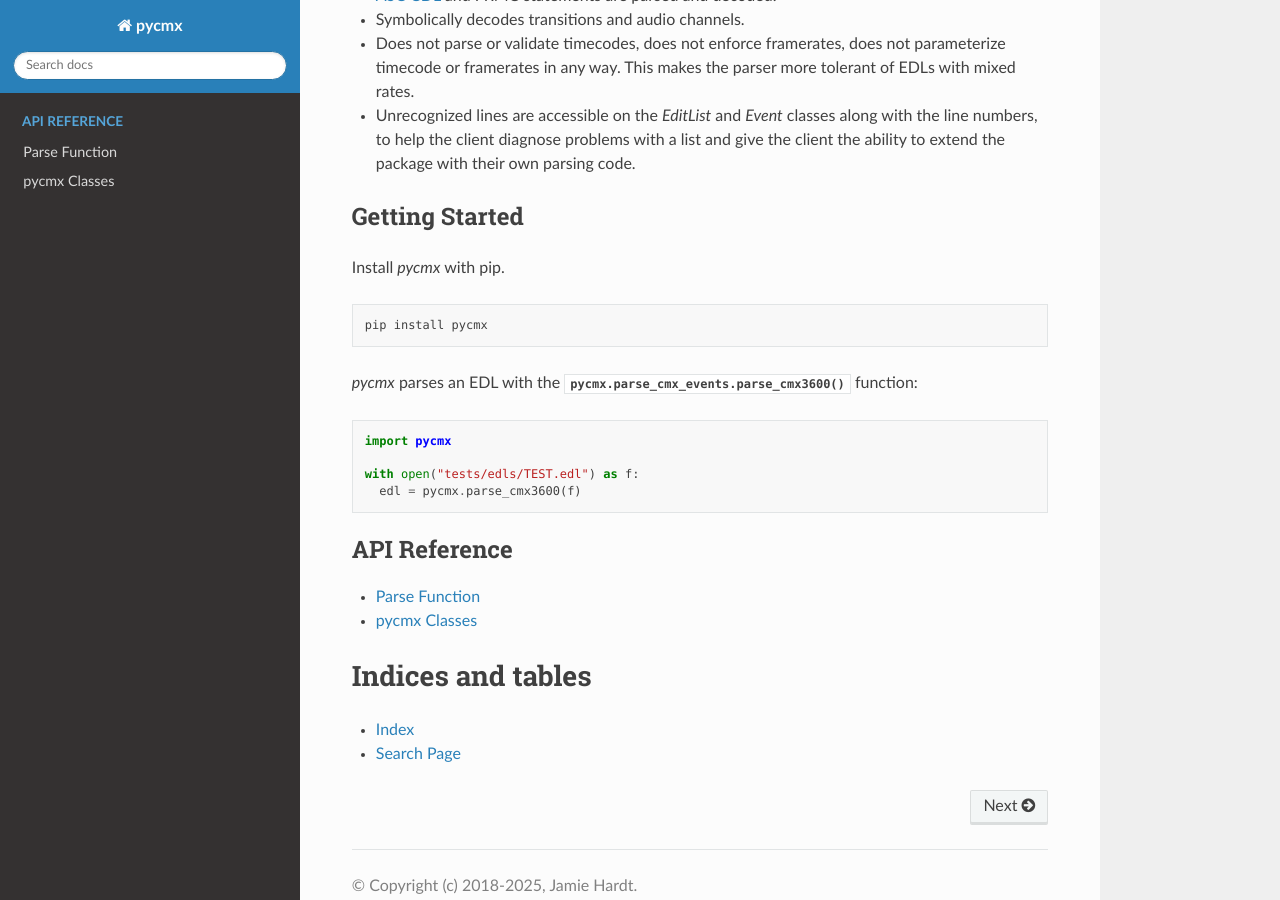
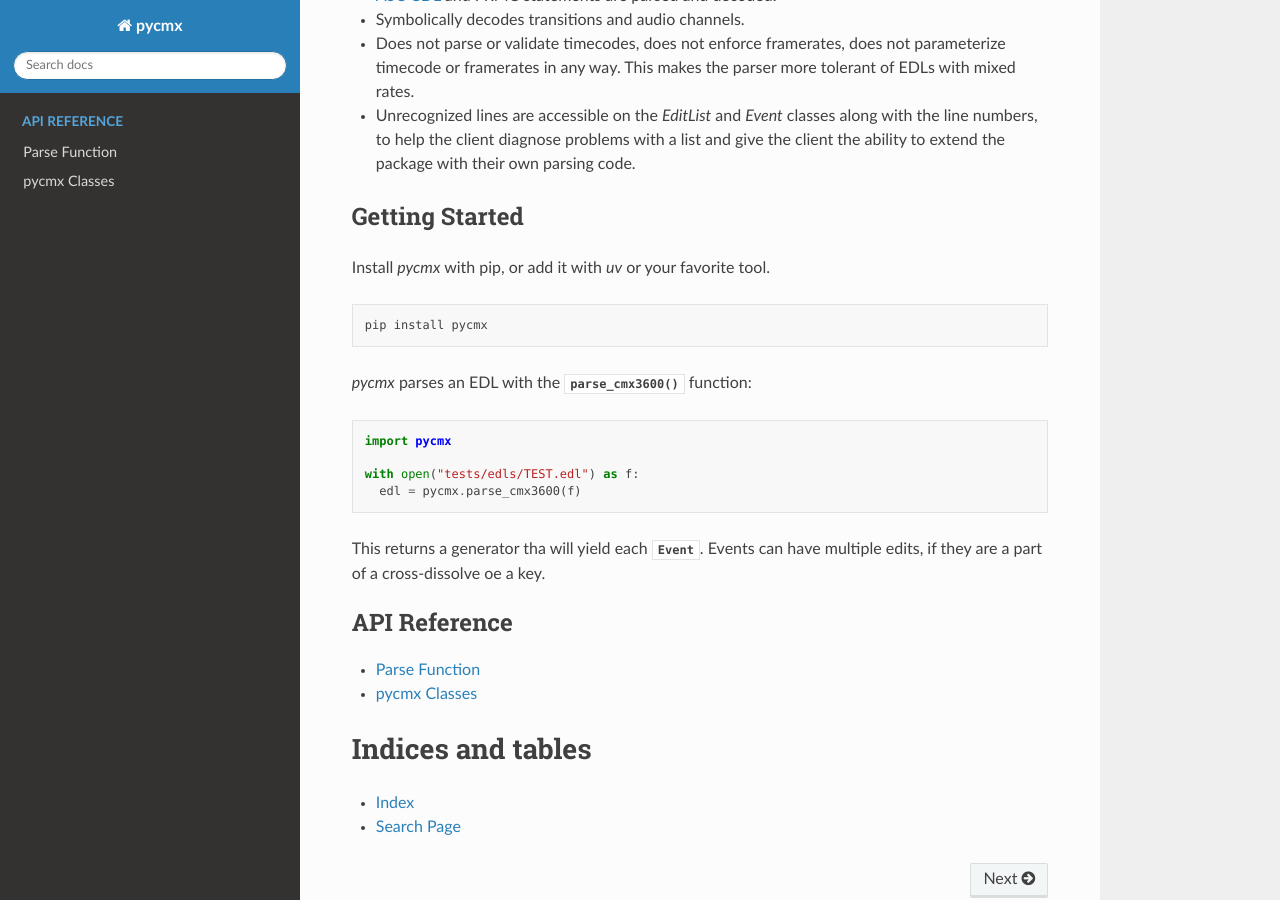
Before and after one commit to iluvcapra/pycmx, a Sphinx documentation site: the page built from docs/source/index.rst, in a window 1280 px wide and 900 px high, scrolled down 448 px. Built offline with Sphinx 7.4.7 and the Read the Docs theme 3.1.0, drawn with Linux system fonts in a browser that asks for light colours.

Commit message:
documentation

```diff
--- a/docs/source/index.rst
+++ b/docs/source/index.rst
@@ -34,13 +34,14 @@ Features
 Getting Started
 ----------------
 
-Install `pycmx` with pip.
+Install `pycmx` with pip, or add it with `uv` or your favorite tool.
 
 .. code-block:: sh
 
    pip install pycmx
 
-`pycmx` parses an EDL with the :func:`pycmx.parse_cmx_events.parse_cmx3600` function:
+`pycmx` parses an EDL with the :func:`~pycmx.parse_cmx_events.parse_cmx3600`
+function:
 
 .. code-block:: python
 
@@ -48,6 +49,10 @@ Install `pycmx` with pip.
 
   with open("tests/edls/TEST.edl") as f:
     edl = pycmx.parse_cmx3600(f)
+
+This returns a generator tha will yield each :class:`~pycmx.event.Event`.
+Events can have multiple edits, if they are a part of a cross-dissolve oe a
+key.
 
 
 .. toctree::
```
Also changed, not shown: 1 other file.
